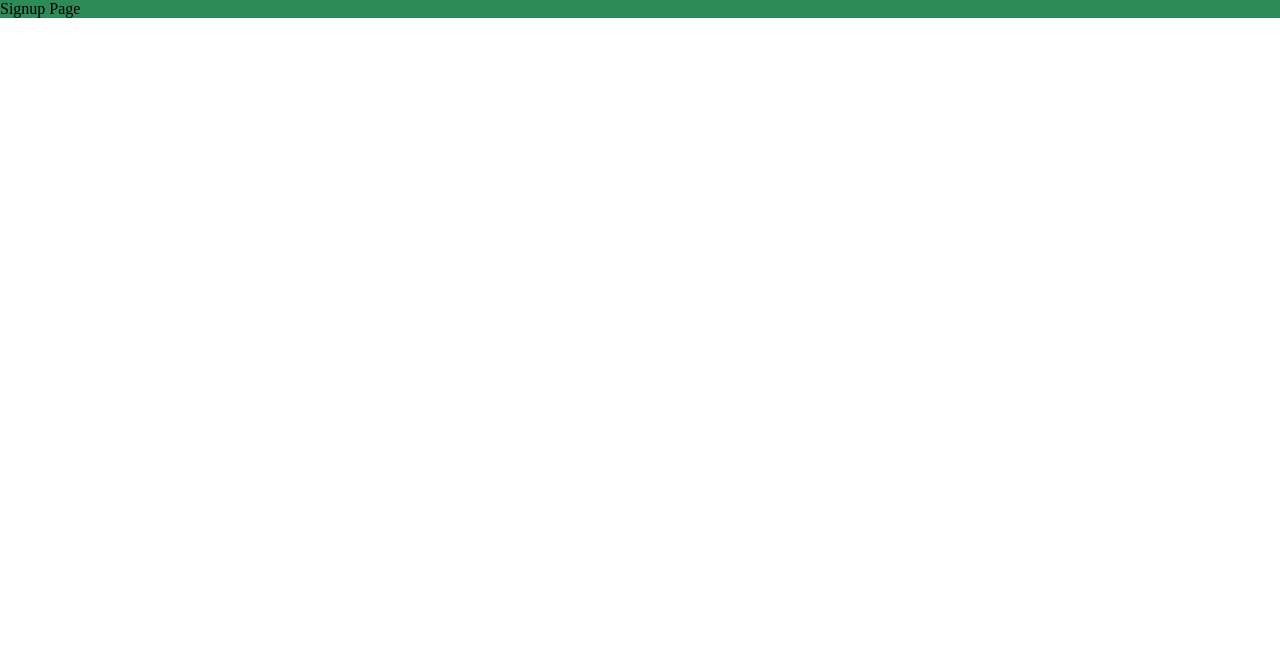
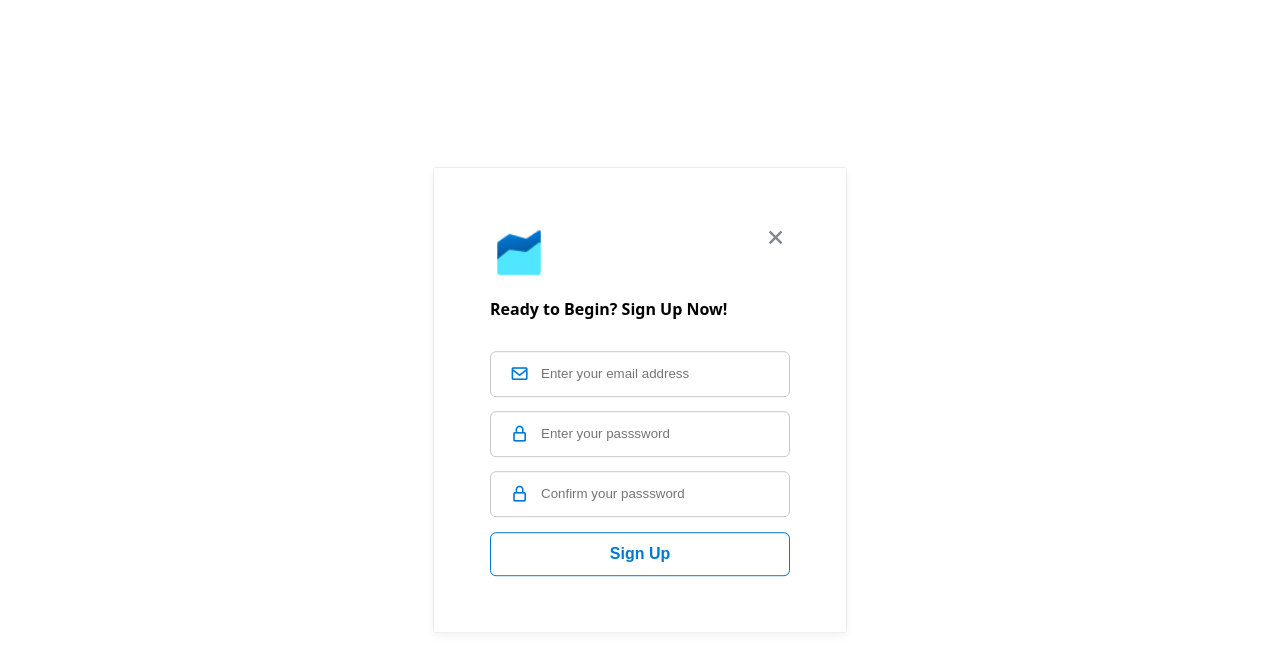
Before and after one commit to avinasdube/shareanalytics, a React (Create React App) app in the folder sa-client/: page /signup in a window 1280 px wide. Shown: the top 672 px of the page. Built offline with nearby package versions, Linux system fonts and the light colour scheme.

Commit message:
feat: added signup form and modal

```diff
--- a/sa-client/src/components/pages/Home/Home.tsx
+++ b/sa-client/src/components/pages/Home/Home.tsx
@@ -1,7 +1,19 @@
-import React from "react";
+import React, { useState } from "react";
 import "./Home.scss";
+import Signup from "../Signup/Signup";
 
 const Home: React.FC = () => {
+  const [signUpModal, setSignUpModal] = useState<boolean>(false);
+
+  //  actions for modal ----
+  const openSignUpModal = () => {
+    setSignUpModal(true);
+  };
+
+  const handleClose = () => {
+    setSignUpModal(false);
+  };
+
   return (
     <div className="Intro">
       <div className="Title">
@@ -15,14 +27,18 @@ const Home: React.FC = () => {
         curated by experts
       </p>
       <div className="buttons">
-        <button id="sgn">Signup</button>
+        <button id="sgn" onClick={openSignUpModal}>
+          Signup
+        </button>
         <button>See analysis</button>
       </div>
       <p>Supported on India's largest brokers</p>
-      <p id='link'>
+      <p id="link">
         Don’t have a broker account?
         <a href="/">Open Broker Account</a>
       </p>
+
+      {signUpModal && <Signup onClose={handleClose} />}
     </div>
   );
 };
--- a/sa-client/src/components/pages/Signup/Signup.scss
+++ b/sa-client/src/components/pages/Signup/Signup.scss
@@ -1,3 +1,126 @@
-.signup-page{
-    background-color: seagreen;
+// colors
+$title: #0078d3;
+$bg: white;
+$textBody: #000000;
+$placeholder: #b7b7b7;
+$bgBtn: #0078d3;
+$bgWhite: #fff;
+
+// radius
+$borderRadius: 6px;
+
+.signup-page {
+  background-color: $bg;
+  // padding: 0.5rem;
+  // height: 100vh;
+  display: grid;
+  place-items: center;
+  box-sizing: border-box;
+  font-family: system-ui;
+
+  .content {
+    display: flex;
+    flex-direction: column;
+    align-items: center;
+    justify-content: center;
+    gap: 1rem;
+    // border: 1px solid rgb(200, 200, 200);
+    border-radius: $borderRadius;
+    background: $bgWhite;
+    padding: 3.5rem;
+
+    .contentIntro {
+      width: 300px;
+
+      .contentIntroTitle {
+        display: flex;
+        align-items: left;
+        justify-content: space-between;
+
+        img {
+          width: 3.6rem;
+          height: 3.6rem;
+        }
+
+        .close-btn {
+          background: transparent;
+          border: none;
+          outline: none;
+          align-self: flex-start;
+          cursor: pointer;
+          padding: 0;
+
+          i {
+            color: #81878c;
+            font-size: 1.8rem;
+          }
+
+          &:hover,
+          &:active {
+            background-color: rgba(129, 135, 140, 0.1);
+          }
+        }
+      }
+
+      .contentIntroDesc {
+        text-align: left;
+        color: black;
+        font-weight: 600;
+        font-size: 1rem;
+      }
+    }
+
+    form {
+      display: flex;
+      gap: 1rem;
+      flex-direction: column;
+      align-items: center;
+
+      .inputBox {
+        height: 2.75rem;
+        width: 300px;
+        display: flex;
+        align-items: center;
+        justify-content: center;
+        position: relative;
+
+        i {
+          color: $bgBtn;
+          font-size: 1.2rem;
+          position: absolute;
+          left: 20px;
+        }
+
+        input {
+          outline: none;
+          width: 300px;
+          height: 2.75rem;
+          background: none;
+          padding: 0 50px;
+          border: 1px solid rgb(200, 200, 200);
+          border-radius: $borderRadius;
+          color: $placeholder;
+        }
+      }
+
+      button {
+        width: 300px;
+        height: 2.75rem;
+        background: none;
+        padding: 0 50px;
+        color: $title;
+        border: 1px solid $title;
+        border-radius: $borderRadius;
+        background-color: none;
+        font-size: 16px;
+        font-weight: 600;
+        cursor: pointer;
+      }
+
+      button:hover {
+        background-color: $title;
+        color: white;
+      }
+    }
+  }
 }
--- a/sa-client/src/components/pages/Signup/Signup.tsx
+++ b/sa-client/src/components/pages/Signup/Signup.tsx
@@ -1,12 +1,104 @@
-import React from "react";
-import './Signup.scss';
+import React, { FormEvent, useState } from "react";
 
-const Signup: React.FC = ()=>{
-    return(
-        <div className="signup-page">
-            Signup Page
-        </div>
-    )
-}
+import "./Signup.scss";
+import Modal from "../../ui/Modal";
+const Logo: string = require("../../../assets/icons/logo-2.png");
+
+// define the type of form data
+
+type FormData = {
+  email: string;
+  password: string;
+  confirmPassword: string;
+};
+
+// define props for the Login component
+
+type SignUpProps = {
+  onClose?: () => void; // optional function to close the modal
+};
+
+const initialFormData: FormData = {
+  email: "",
+  password: "",
+  confirmPassword: "",
+};
+
+const Signup: React.FC<SignUpProps> = ({ onClose }) => {
+  const [formData, setFormData] = useState<FormData>(initialFormData);
+
+  const handleSubmit = (e: FormEvent<HTMLFormElement>) => {
+    e.preventDefault();
+    console.log("submit logic goes here");
+    console.log(formData);
+    onClose && onClose(); // call the onClose function if provided
+  };
+
+  const handleChage = (e: React.ChangeEvent<HTMLInputElement>) => {
+    setFormData({ ...formData, [e.target.name]: e.target.value });
+  };
+
+  const handleCloseButton = () => {
+    onClose && onClose(); // call the onClose function if provided
+  };
+
+  return (
+    <Modal onClose={onClose}>
+      <main className="main signup-page ">
+        <section className="content">
+          <div className="contentIntro">
+            <div className="contentIntroTitle">
+              <img src={Logo} alt="Logo" />
+              <button className="close-btn" onClick={handleCloseButton}>
+                <i className=" bx bx-x"></i>
+              </button>
+            </div>
+            <p className="contentIntroDesc">Ready to Begin? Sign Up Now!</p>
+          </div>
+
+          <form onSubmit={handleSubmit}>
+            <div className="inputBox">
+              <i className="inputBox--icon bx bx-envelope"></i>
+              <input
+                name="email"
+                placeholder="Enter your email address"
+                type="email"
+                required
+                value={formData.email}
+                onChange={handleChage}
+              />
+            </div>
+
+            <div className="inputBox">
+              <i className="inputBox--icon bx bx-lock-alt"></i>
+              <input
+                name="password"
+                placeholder="Enter your passsword"
+                type="password"
+                required
+                value={formData.password}
+                onChange={handleChage}
+              />
+            </div>
+
+            <div className="inputBox">
+              <i className="inputBox--icon bx bx-lock-alt"></i>
+              <input
+                name="confirmPassword"
+                placeholder="Confirm your passsword"
+                type="password"
+                required
+                value={formData.password}
+                onChange={handleChage}
+              />
+            </div>
+
+            <button type="submit">Sign Up</button>
+          </form>
+        </section>
+      </main>
+    </Modal>
+  );
+};
 
 export default Signup;
```
Also changed, not shown: 1 other file (tests, documents, lock files or other folders).
